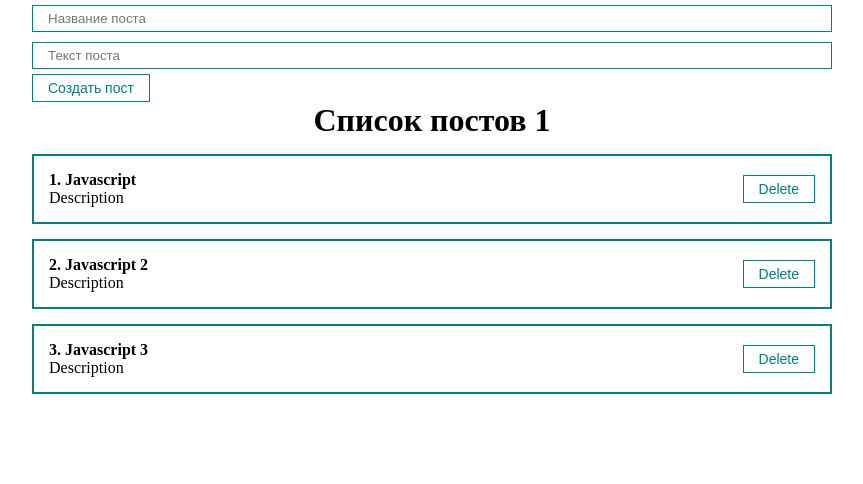
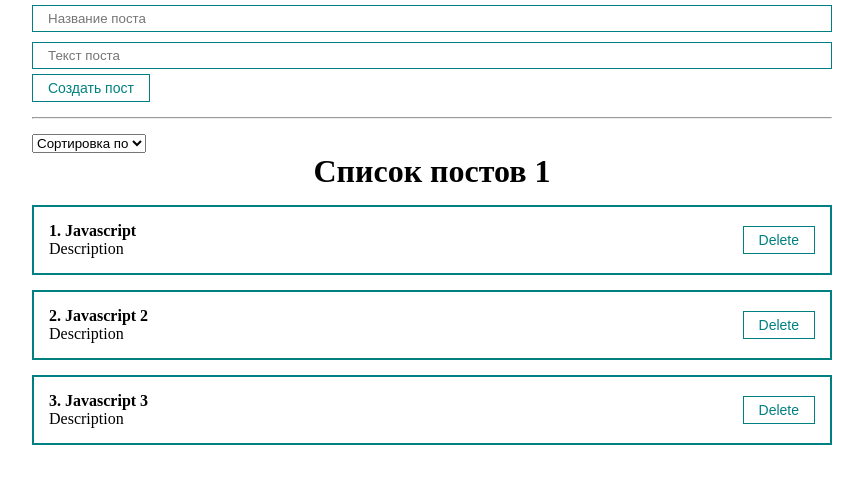
Before and after one commit to ChuikinaMaria/ulbi_react, a React (Create React App) app: page / in a window 1280 px wide. Shown: the top 484 px of the page, without its empty margins (208-1071 px from the left). Built offline with nearby package versions, Linux system fonts and the light colour scheme.

Commit message:
add select

```diff
--- a/src/App.js
+++ b/src/App.js
@@ -2,6 +2,7 @@
 import './styles/App.css';
 import PostList from './components/PostList';
 import PostForm from './components/PostForm';
+import MySelect from './components/UI/select/MySelect';
 
 
 function App() {
@@ -11,6 +12,10 @@
     {id: 2, title: 'Javascript 2', body: 'Description'},
     {id: 3, title: 'Javascript 3', body: 'Description'},
   ])
+
+  const [selectedSort, setSelectedSort] = useState('');
+
+
 
   const createPost = (newPost) => {
     setPosts([...posts, newPost])
@@ -23,6 +28,19 @@
   return (
     <div className="App">
       <PostForm create={createPost} />
+      <hr style={{margin: '15px 0'}} />
+      <div>
+        <MySelect
+          value={selectedSort}
+          onChange={sort => setSelectedSort(sort)}
+          defaultValue="Сортировка по"
+          options={[
+            {value: 'title', name: 'По названию'},
+            {value: 'body', name: 'По описанию'},
+          ]}
+          />
+
+      </div>
       {posts.length
         ? <PostList remove={removePost} posts = {posts} title="Список постов 1" />
         :
--- /dev/null
+++ b/src/components/UI/select/MySelect.jsx
@@ -0,0 +1,19 @@
+import React from 'react';
+
+const MySelect = ({options, defaultValue, value, onChange}) => {
+	return(
+		<select
+			value={value}
+			onChange={event=>onChange(event.target.value)}>
+			<option disabled value= "">{defaultValue}</option>
+			{options.map(option =>
+				<option key={option.value} value={option.value}>
+					{option.name}
+				</option>
+					)}
+
+		</select>
+	)
+};
+
+export default MySelect;
```
